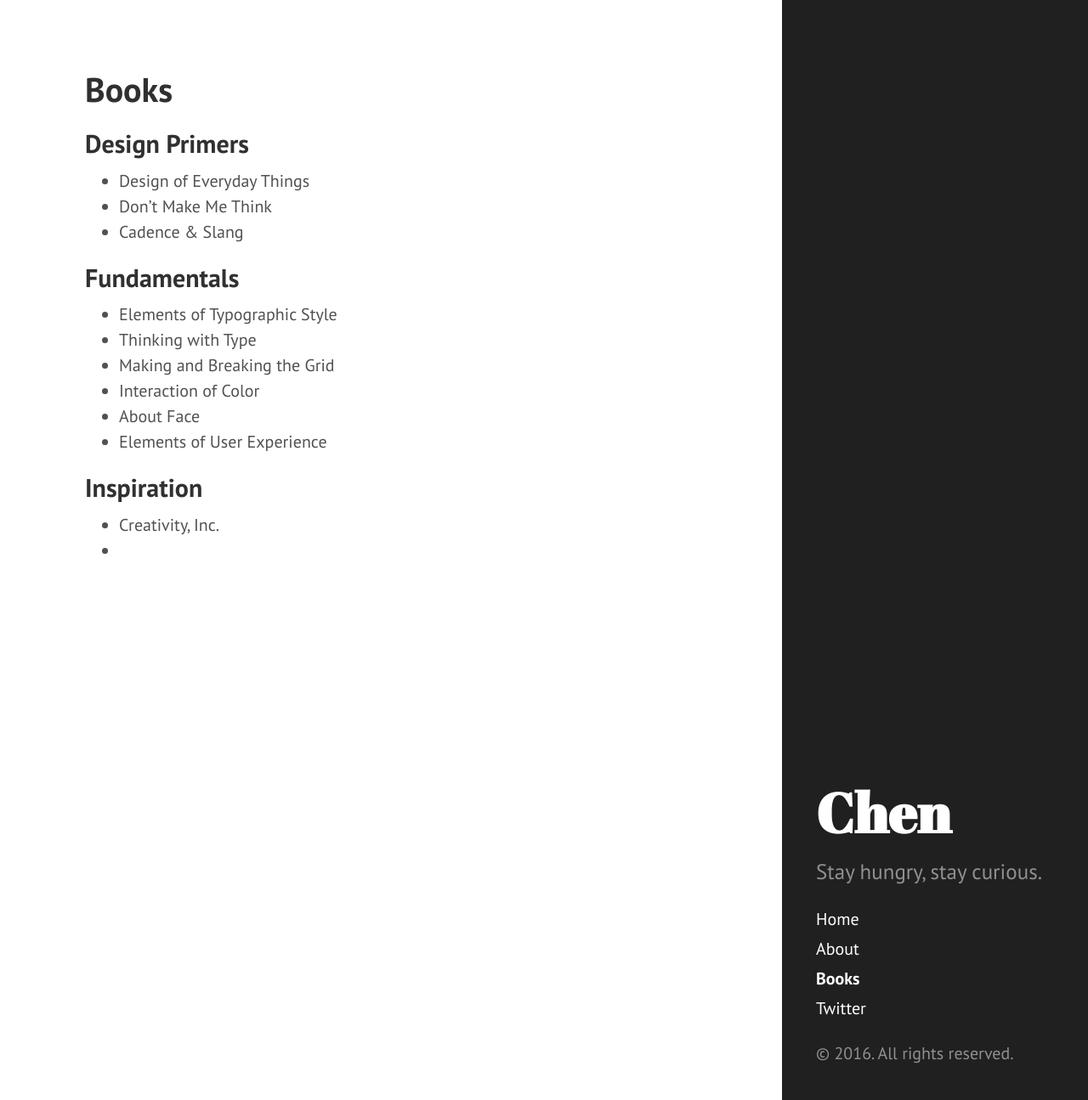
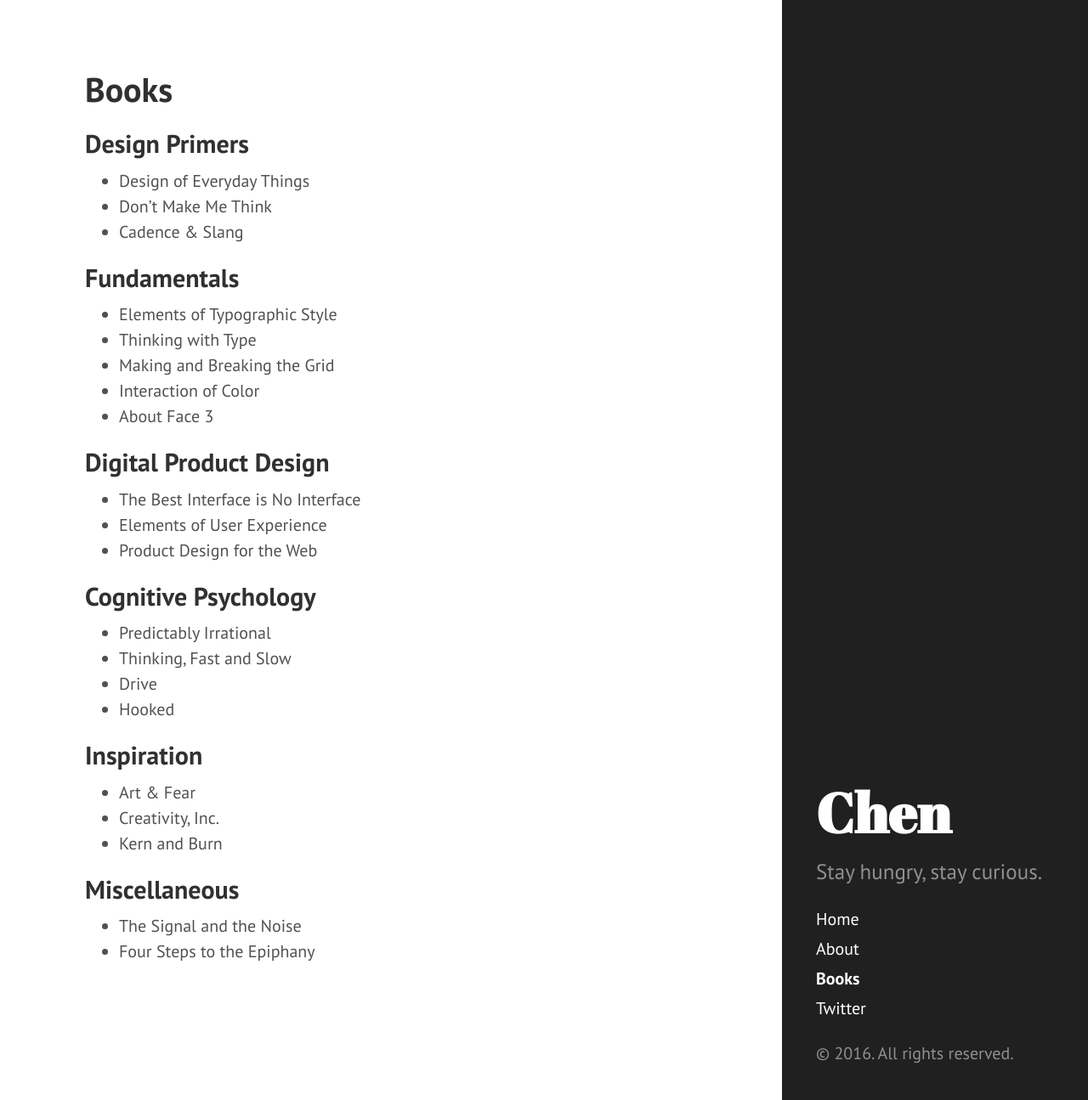
Before and after one commit to wikichen/chen, a Jekyll site: the page built from books.markdown, in a window 1280 px wide and 1295 px high. Shown: the whole window at 85% size. Built offline with Jekyll 4.4.1, drawn with Linux system fonts in a browser that asks for light colours.

Commit message:
Updated Books

```diff
--- a/books.markdown
+++ b/books.markdown
@@ -17,10 +17,28 @@ layout: page
 * Thinking with Type
 * Making and Breaking the Grid
 * Interaction of Color
-* About Face
+* About Face 3
+
+## Digital Product Design
+
+* The Best Interface is No Interface
 * Elements of User Experience
+* Product Design for the Web
+
+## Cognitive Psychology
+
+* Predictably Irrational
+* Thinking, Fast and Slow
+* Drive
+* Hooked
 
 ## Inspiration
 
+* Art & Fear
 * Creativity, Inc.
-*
+* Kern and Burn
+
+## Miscellaneous
+
+* The Signal and the Noise
+* Four Steps to the Epiphany
```
